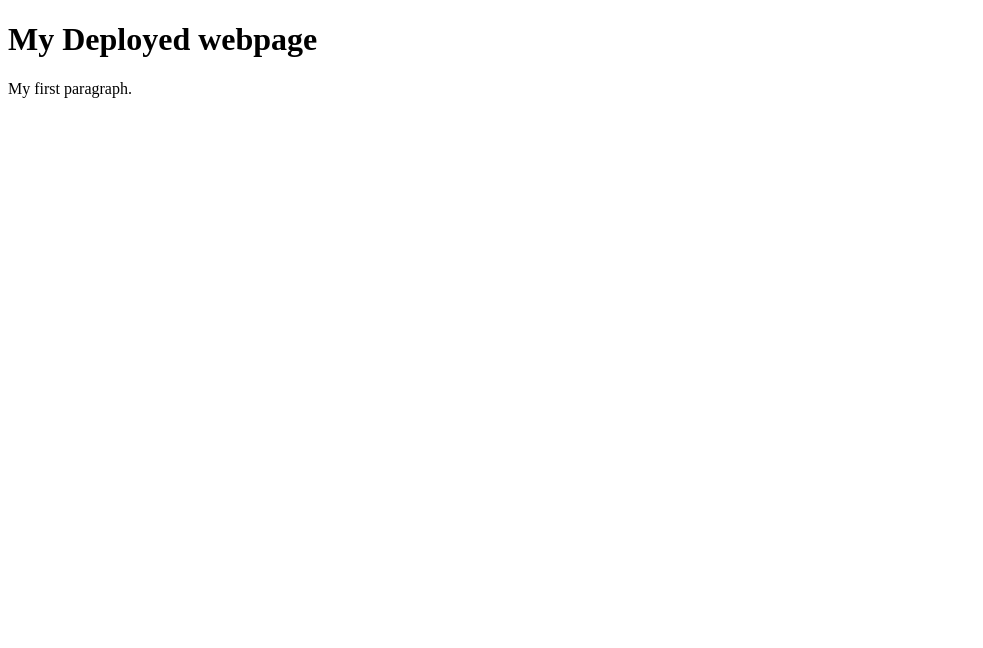
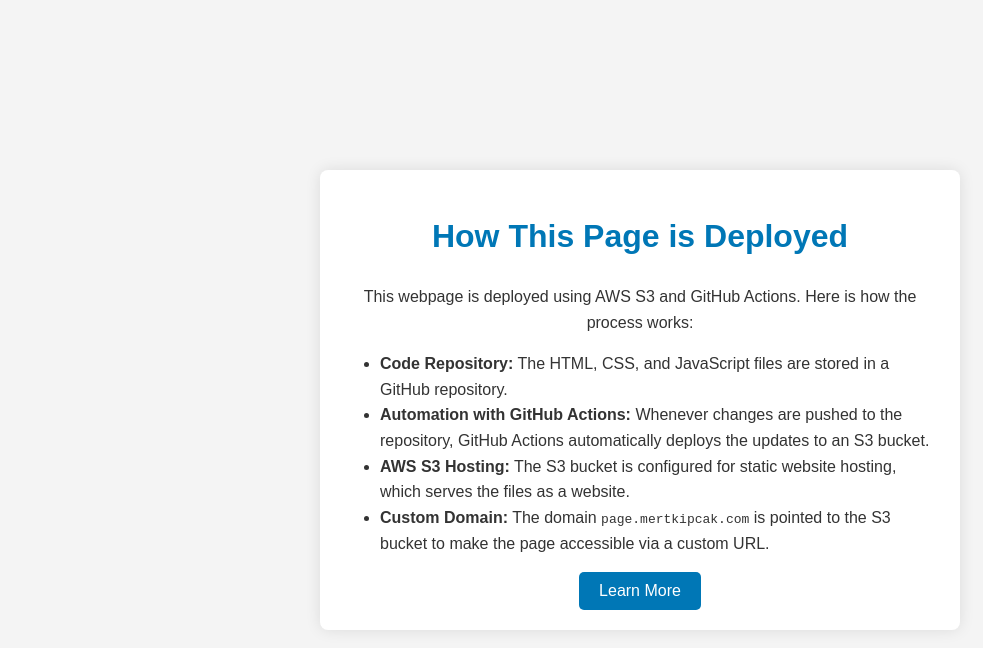
Before and after one commit to mertkipcak/s3-page, a plain HTML site: page index.html in a window 1280 px wide. Shown: the whole page, without its empty margins (0-983 px from the left). Drawn offline with Linux system fonts and the light colour scheme.

Commit message:
Update the webpage

```diff
--- a/index.html
+++ b/index.html
@@ -1,9 +1,68 @@
 <!DOCTYPE html>
-<html>
+<html lang="en">
+<head>
+    <meta charset="UTF-8">
+    <meta name="viewport" content="width=device-width, initial-scale=1.0">
+    <title>Deployment Explanation</title>
+    <link rel="stylesheet" href="styles.css">
+    <style>
+        body {
+            font-family: Arial, sans-serif;
+            background-color: #f4f4f4;
+            color: #333;
+            line-height: 1.6;
+            display: flex;
+            justify-content: center;
+            align-items: center;
+            min-height: 100vh;
+            margin: 0;
+        }
+        .container {
+            background: #ffffff;
+            padding: 20px;
+            border-radius: 8px;
+            box-shadow: 0 0 15px rgba(0, 0, 0, 0.1);
+            max-width: 600px;
+            text-align: center;
+        }
+        h1 {
+            color: #0077b6;
+        }
+        ul {
+            text-align: left;
+        }
+        button {
+            background-color: #0077b6;
+            color: white;
+            border: none;
+            padding: 10px 20px;
+            font-size: 1em;
+            border-radius: 5px;
+            cursor: pointer;
+            transition: background-color 0.3s;
+        }
+        button:hover {
+            background-color: #005f86;
+        }
+    </style>
+</head>
 <body>
+    <div class="container">
+        <h1>How This Page is Deployed</h1>
+        <p>This webpage is deployed using AWS S3 and GitHub Actions. Here is how the process works:</p>
+        <ul>
+            <li><strong>Code Repository:</strong> The HTML, CSS, and JavaScript files are stored in a GitHub repository.</li>
+            <li><strong>Automation with GitHub Actions:</strong> Whenever changes are pushed to the repository, GitHub Actions automatically deploys the updates to an S3 bucket.</li>
+            <li><strong>AWS S3 Hosting:</strong> The S3 bucket is configured for static website hosting, which serves the files as a website.</li>
+            <li><strong>Custom Domain:</strong> The domain <code>page.mertkipcak.com</code> is pointed to the S3 bucket to make the page accessible via a custom URL.</li>
+        </ul>
+        <button id="moreInfoButton">Learn More</button>
+    </div>
 
-<h1>My Deployed webpage</h1>
-<p>My first paragraph.</p>
-
+    <script>
+        document.getElementById('moreInfoButton').addEventListener('click', function() {
+            alert('This deployment uses GitHub Actions for CI/CD, AWS S3 for hosting, and Route 53 for DNS configuration. It's an automated, scalable solution for hosting static websites.');
+        });
+    </script>
 </body>
 </html>
```
